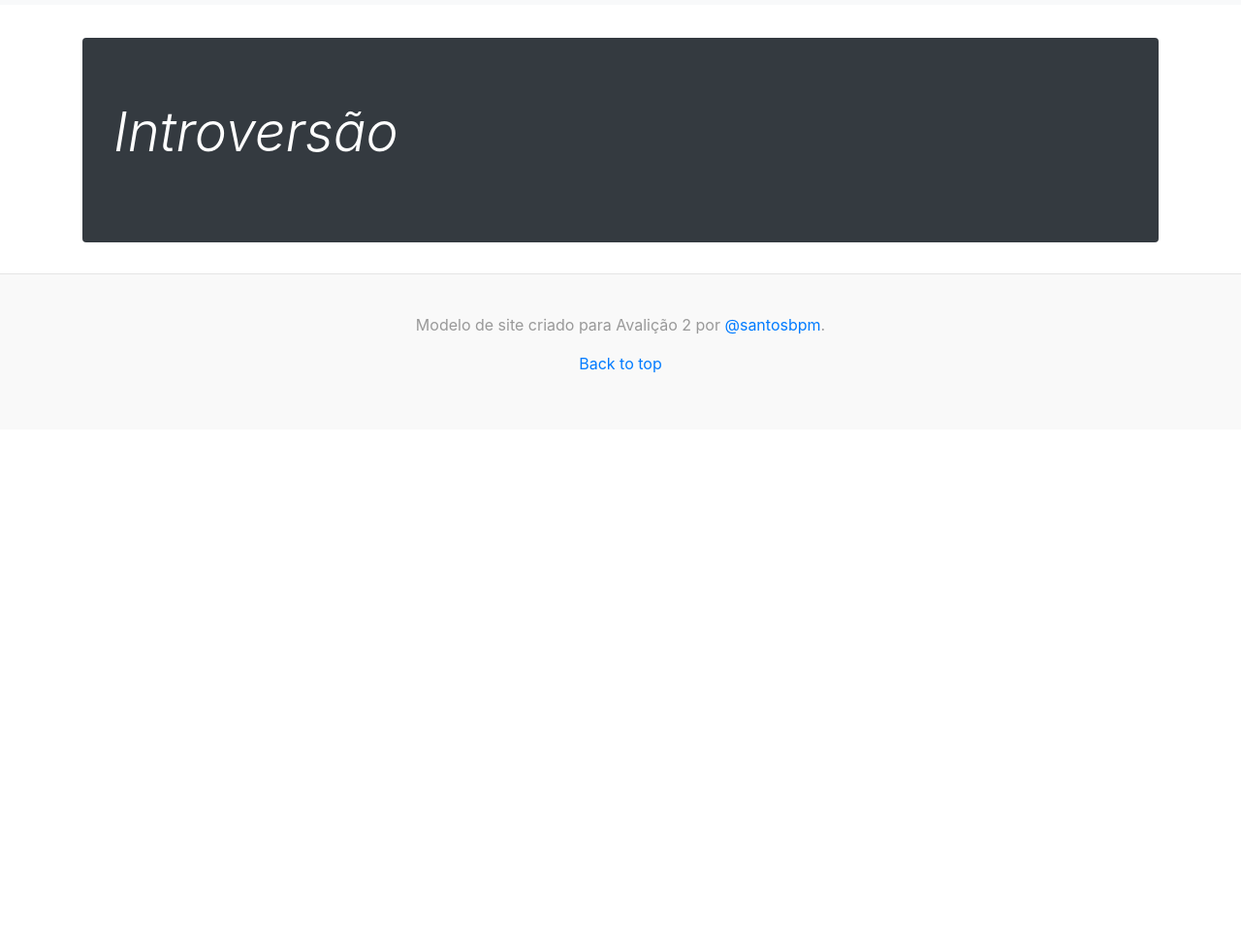
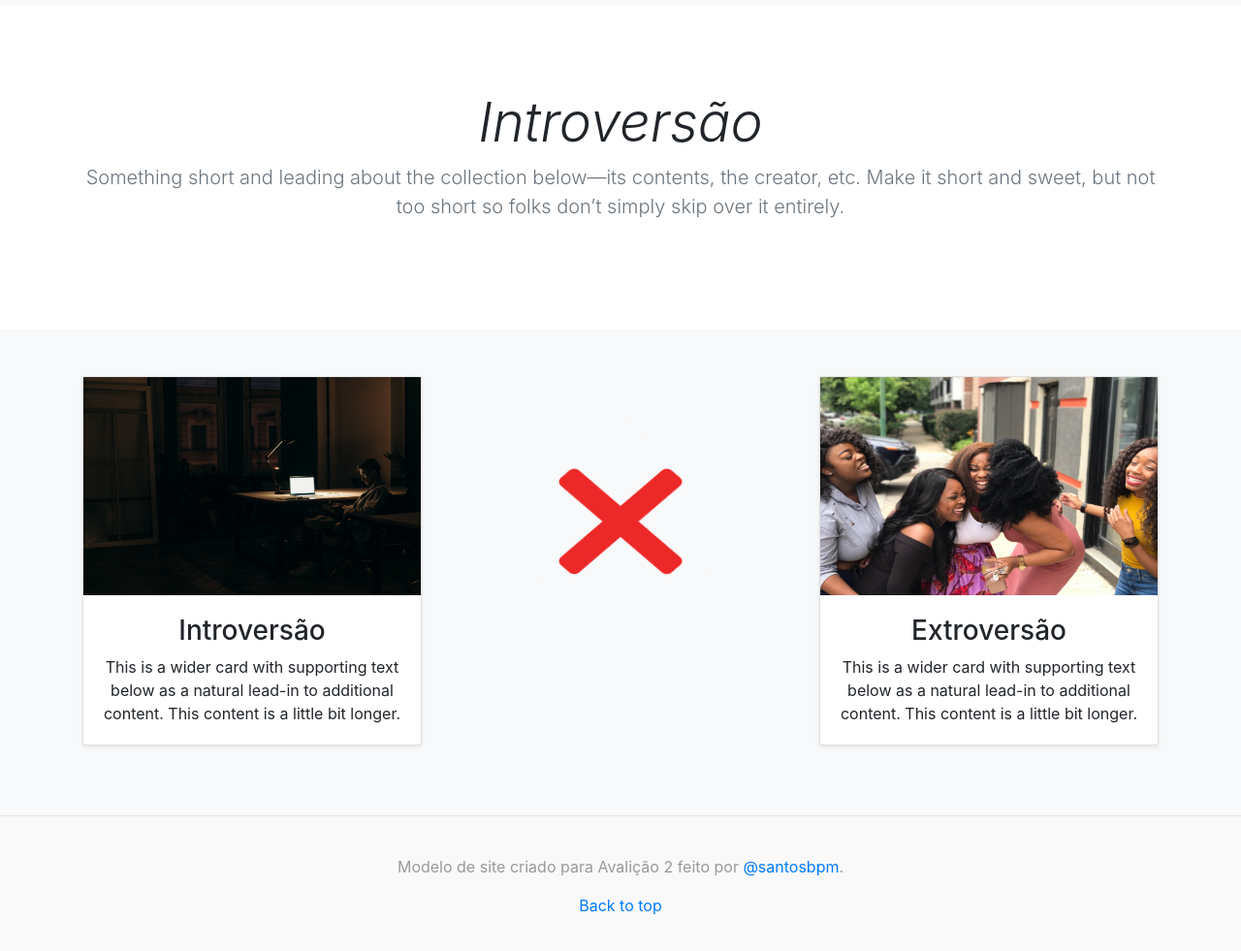
Before and after one commit to santosbpm/projeto_avalia-o, a plain HTML site: page index.html in a window 1280 px wide. Shown: the part 121-1102 px from the top of the page at 97% size. Before the commit the page ends 800 px from the top, so only its background shows below. Drawn offline with Linux system fonts and the light colour scheme.

Commit message:
Criando a segunda seção do projeto e adicionando novas imagens

```diff
--- a/css/style.css
+++ b/css/style.css
@@ -1,7 +1,3 @@
-header {
-    padding-bottom: 160px;
-}
-
 footer {
     padding: 2.5rem 0;
     color: #999;
@@ -9,3 +5,8 @@ footer {
     background-color: #f9f9f9;
     border-top: .05rem solid #e5e5e5;
 }
+
+#section_style {
+    background-color: white;
+    margin-top: 150px;
+}
--- a/index.html
+++ b/index.html
@@ -17,10 +17,11 @@
 </head>
 
 <body>
+    <!-- Infelizmente ainda é um prototipo e não tem o modo escuro-->
     <header>
         <nav class="navbar navbar-expand-md fixed-top navbar-light bg-light">
             <a class="navbar-brand" href="#">
-                <img src="imgs/horizontal_on_white_by_logaster.png" alt="Introvertiertheit Logo" height="100">
+                <img src="imgs/horizontal_on_white_by_logaster.png" alt="Logo Introvertiertheit" height="100">
             </a>
             <button class="navbar-toggler" type="button" data-toggle="collapse" data-target="#navbarCollapse"
                 aria-controls="navbarCollapse" aria-expanded="false" aria-label="Toggle navigation">
@@ -55,17 +56,51 @@
         </nav>
     </header>
 
-    <div class="container">
-        <div class="jumbotron text-white rounded bg-dark">
-            <div class="col-md-6 px-0">
-                <h1 class="display-4 font-italic">Introversão</h1>
-                <p class="lead my-3"></p>
+    <section class="jumbotron text-center" id="section_style">
+        <div class="container">
+            <h1 class="display-4 font-italic">Introversão</h1>
+            <p class="lead text-muted">Something short and leading about the collection below—its contents, the
+                creator, etc. Make it short and sweet, but not too short so folks don’t simply skip over it
+                entirely.</p>
+        </div>
+    </section>
+
+    <section>
+        <div class="py-5 bg-light">
+            <div class="container">
+                <div class="row">
+                    <div class="col-md-4">
+                        <div class="card mb-4 shadow-sm">
+                            <img src="imgs/introversão.jpg" alt="Introversão" width="100%" height="225">
+                            <div class="card-body text-center">
+                                <h3>Introversão</h3>
+                                <p class="card-text">This is a wider card with supporting text below as a natural
+                                    lead-in to additional content. This content is a little bit longer.</p>
+                            </div>
+                        </div>
+                    </div>
+                    <div class="col-md-4">
+                        <div class="mb-4">
+                            <img src="imgs/versus.png" alt="Versus" width="100%" height="300">
+                        </div>
+                    </div>
+                    <div class="col-md-4">
+                        <div class="card mb-4 shadow-sm">
+                            <img src="imgs/extroversão.jpg" alt="Extroversão" width="100%" height="225">
+                            <div class="card-body text-center">
+                                <h3>Extroversão</h3>
+                                <p class="card-text">This is a wider card with supporting text below as a natural
+                                    lead-in to additional content. This content is a little bit longer.</p>
+                            </div>
+                        </div>
+                    </div>
+                </div>
             </div>
         </div>
-    </div>
+    </section>
 
     <footer>
-        <p>Modelo de site criado para Avalição 2 por <a href="https://github.com/santosbpm">@santosbpm</a>.</p>
+        <p>Modelo de site criado para Avalição 2 feito por <a href="https://github.com/santosbpm">@santosbpm</a>.</p>
         <p>
             <a href="#">Back to top</a>
         </p>
```
Also changed, not shown: imgs/extroversão.jpg (added), imgs/introversão.jpg (added), imgs/introversão_extroversão.jpg (added), imgs/versus.png (added).
